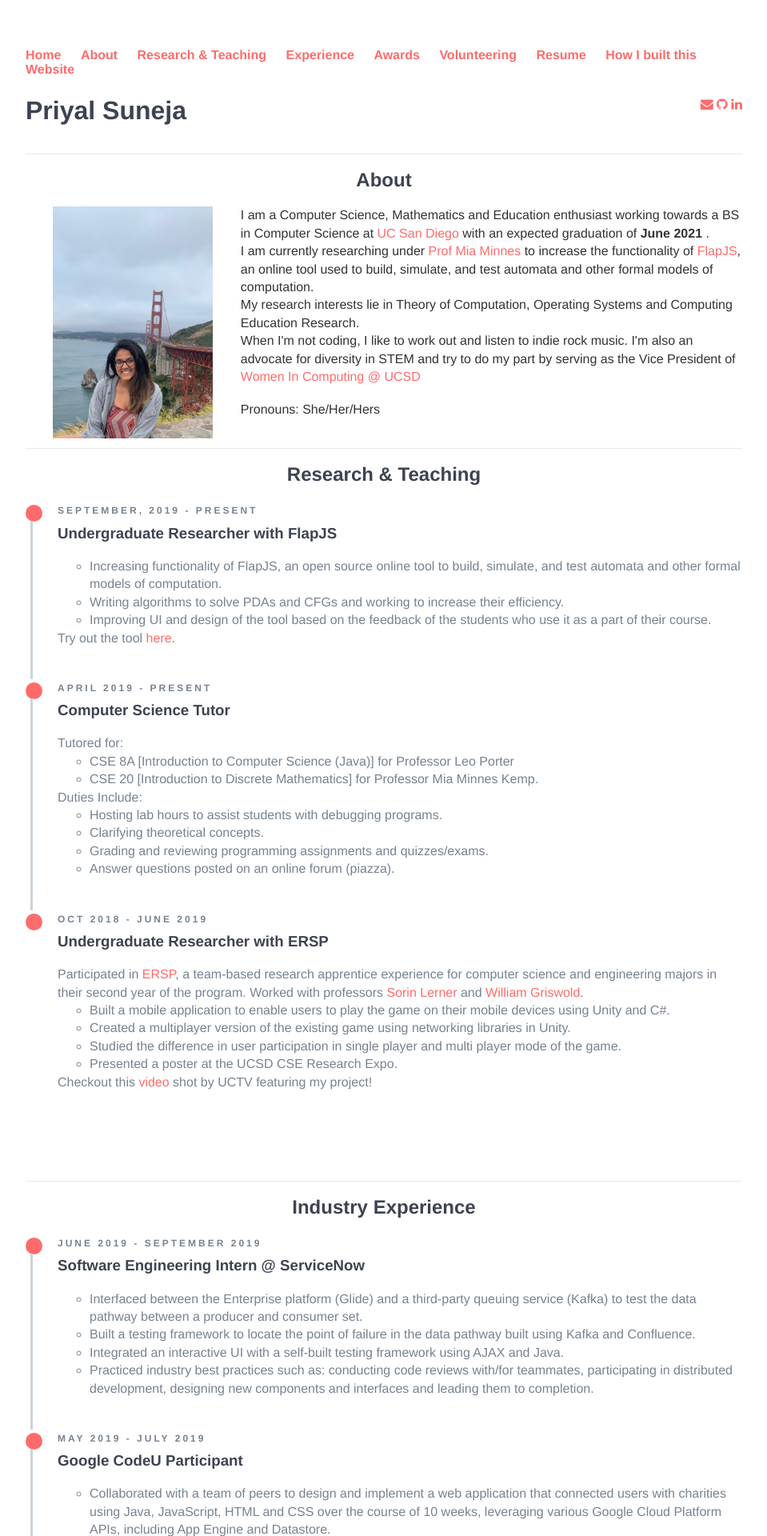
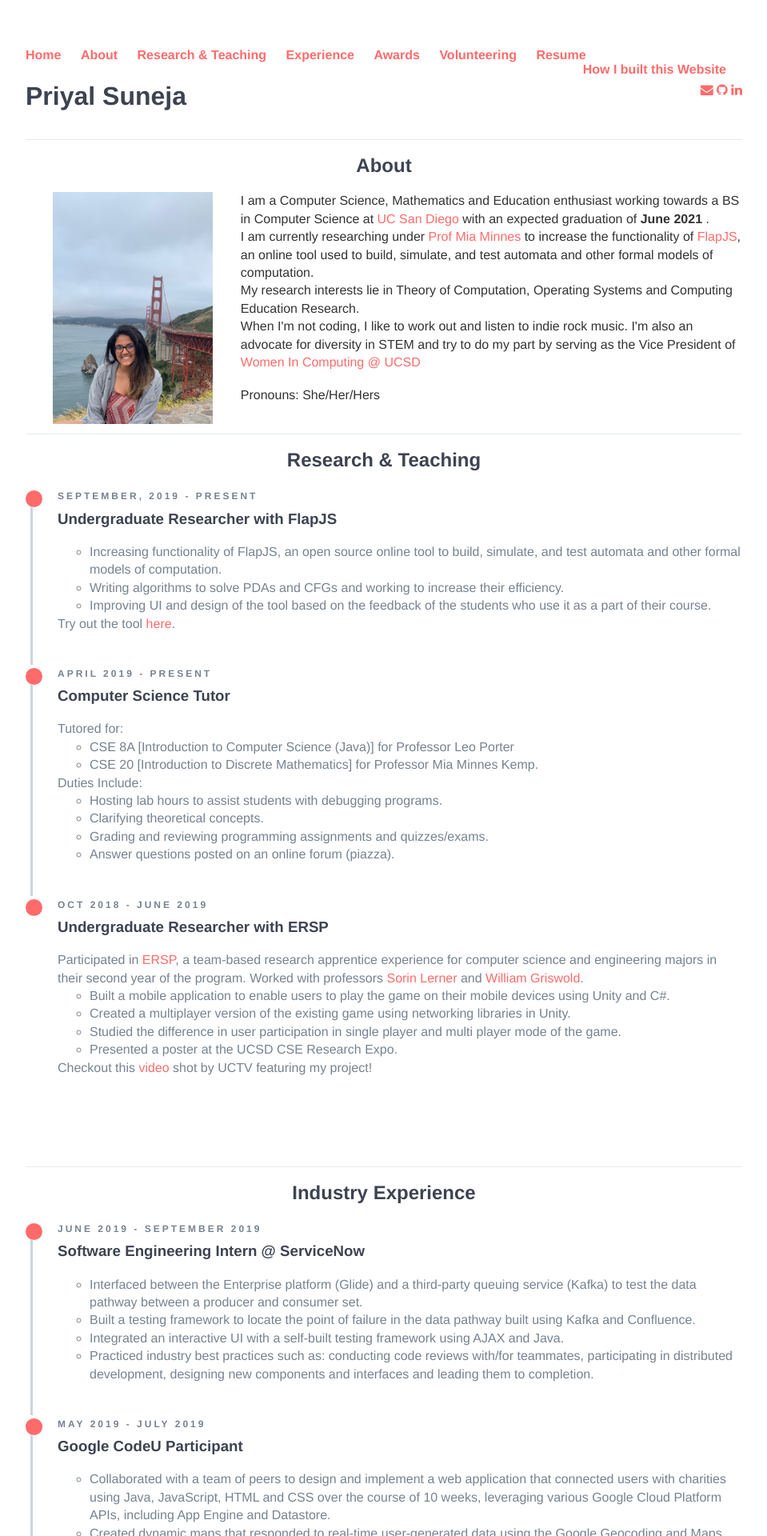
Before and after one commit to p-suneja/p-suneja.github.io, a Jekyll site: the page built from index.html, in a window 1280 px wide. Shown: the top 1920 px of the page at 80% size, without its empty margins (160-1119 px from the left). Built offline with Jekyll 4.4.1, drawn with Linux system fonts in a browser that asks for light colours; nearby versions of some CDN libraries.

Commit message:
trying to right align sth

```diff
--- a/_layouts/default.html
+++ b/_layouts/default.html
@@ -19,8 +19,7 @@
 				<li><a href="#AWARDS">Awards</a></li>
 				<li><a href="#VOLUNTEERING">Volunteering</a></li>
 				<li><a href="/Priyal_Suneja_Resume.pdf"target="_blank">Resume</a>
-				<li><a href="/website/index.html">How I built this Website</a></li>
-
+				<li style="float:right"><a href="/website/index.html">How I built this Website</a></li>
 	    		</ul>
 			</nav>
 			<div class="container">
```
